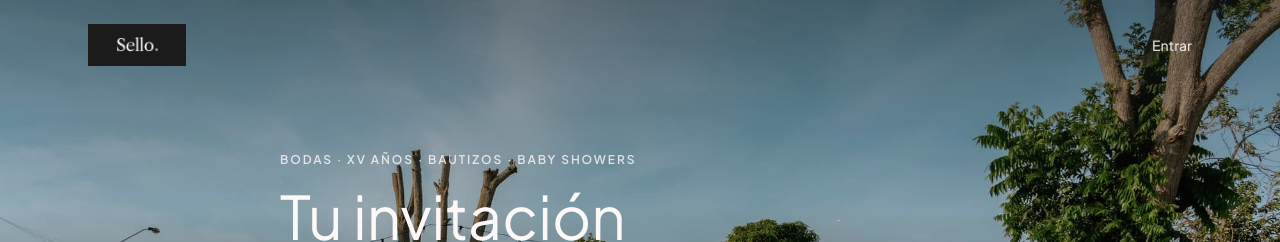
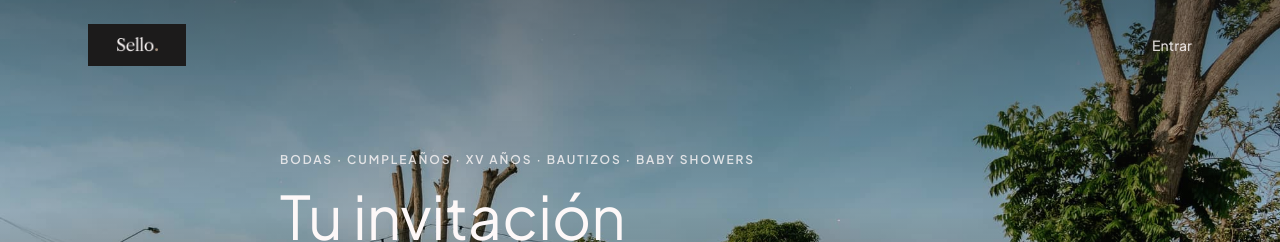
Before and after one commit to JavierA-MorHer/Sello, a Next.js app: page / in a window 1280 px wide. Shown: the top 242 px of the page. Built offline with nearby package versions, Linux system fonts and the light colour scheme; no server answers; the database is empty.

Commit message:
fix: Se añade cumpleaños a hero

```diff
--- a/components/marketing/Hero.tsx
+++ b/components/marketing/Hero.tsx
@@ -17,7 +17,7 @@ export function Hero() {
         />
         <div className="rise-in relative z-10 mx-auto flex h-full max-w-3xl flex-col justify-end gap-4 px-4 pb-16 sm:px-6 sm:pb-20">
           <span className="font-body text-xs font-semibold tracking-[0.16em] text-paper/80 uppercase">
-            Bodas · XV años · Bautizos · Baby showers
+            Bodas · Cumpleaños · XV años · Bautizos · Baby showers
           </span>
           <h1 className="max-w-lg text-4xl leading-[1.05] text-paper sm:text-6xl">
             Tu invitación digital,
```
